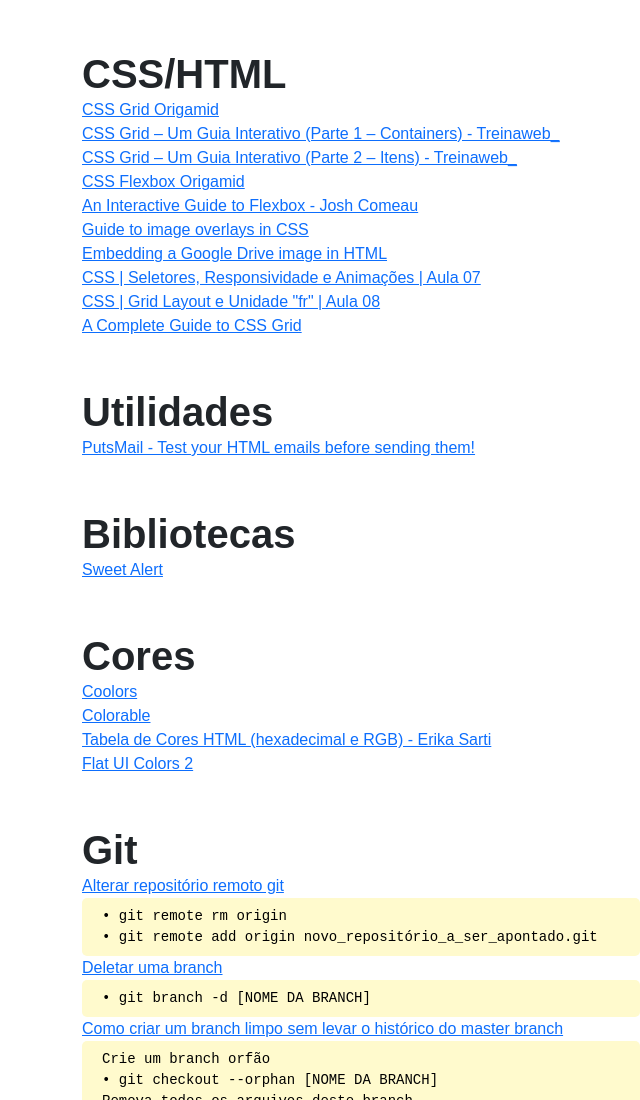
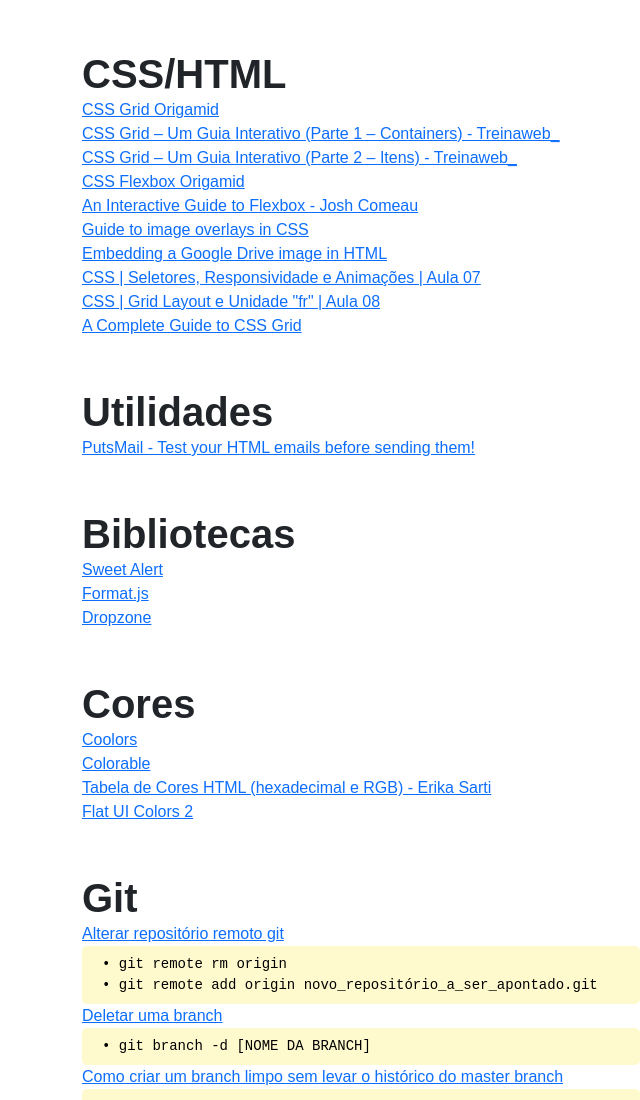
Before and after one commit to moaschneider/refs, a plain HTML site: page index.html in a window 1280 px wide. Shown: the top 1100 px of the page, without its empty margins (0-640 px from the left). Drawn offline with nearby package versions, Linux system fonts and the light colour scheme; a web font is replaced by a local one.

Commit message:
update bibliotecas

```diff
--- a/index.html
+++ b/index.html
@@ -70,6 +70,9 @@
 
         <h1>Bibliotecas</h1>
         <a href="https://sweetalert.js.org/" target="_blank">Sweet Alert</a>
+        <a href="https://formatjs.io/" target="_blank">Format.js</a>
+        <a href="https://www.dropzone.dev/" target="_blank">Dropzone</a>
+
 
 
         <h1>Cores</h1>
```
